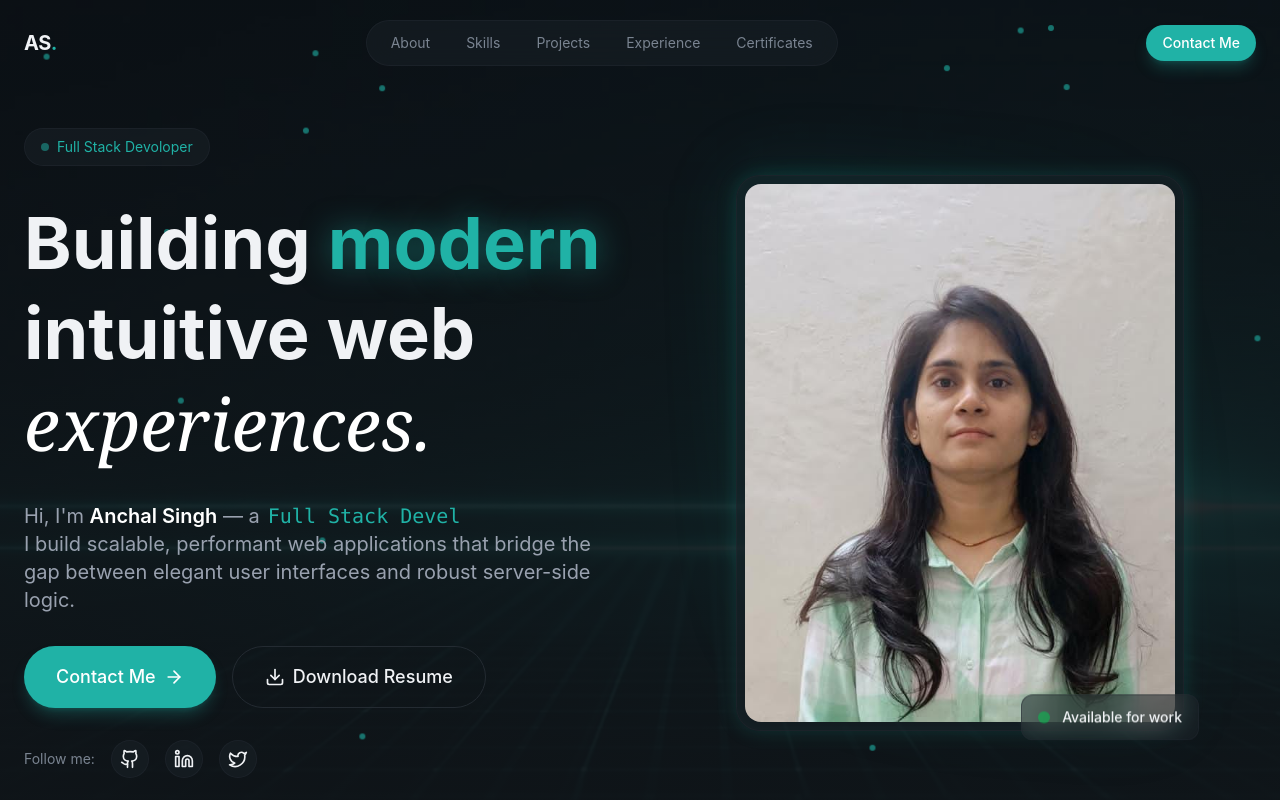
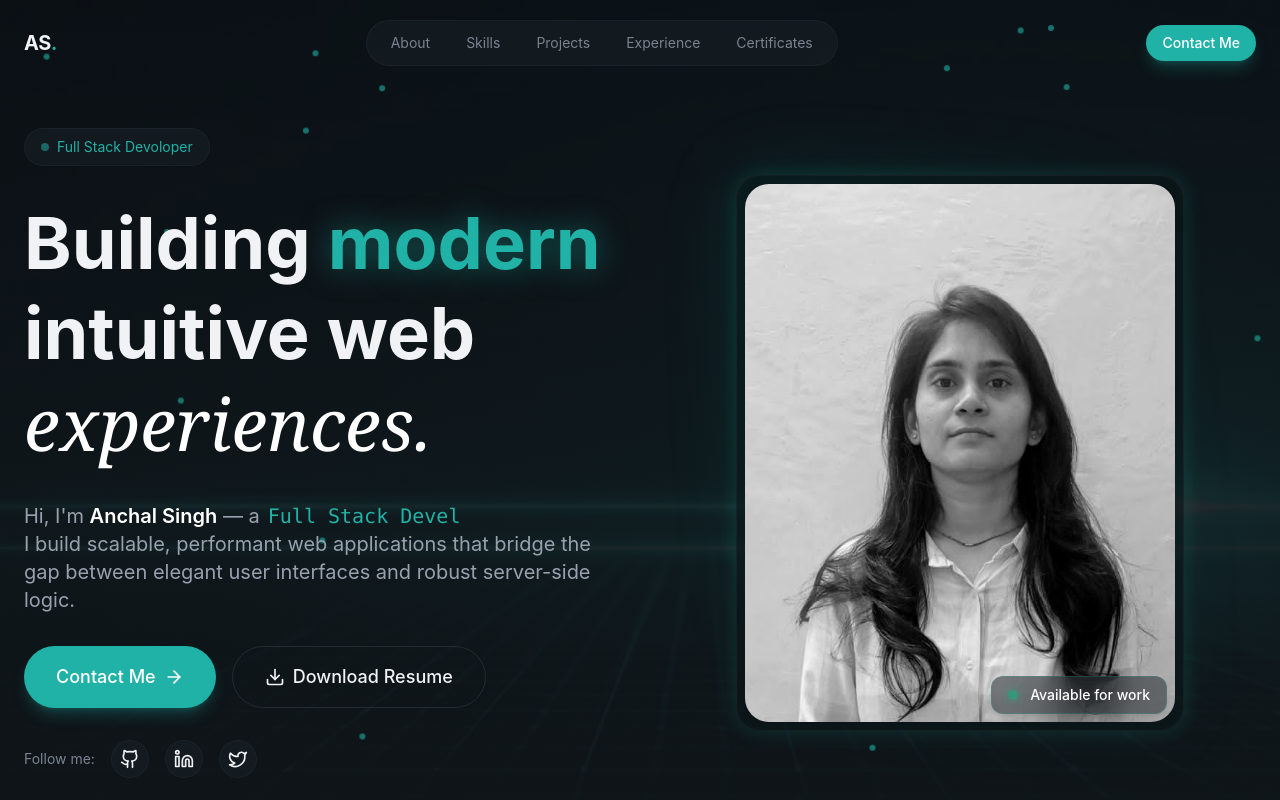
Before and after one commit to ianchalsingh196/Portfolio, a React (Vite) app: page / in a window 1280 px wide. Shown: the top 800 px of the page. Built offline with nearby package versions, Linux system fonts and the light colour scheme.

Commit message:
Updating Hero.js

```diff
--- a/src/sections/Hero.jsx
+++ b/src/sections/Hero.jsx
@@ -101,7 +101,8 @@ export const Hero = () => {
                       'Software Engineer', 2000,
                       'Full Stack Developer', 2000,
                       'MERN & Next.js Specialist', 2000,
-                      'Backend Architect', 2000,
+                      'Backend Developer', 2000,
+                      'AI/ML Architect', 2000,
                     ]}
                     wrapper="span"
                     speed={50}
@@ -121,7 +122,7 @@ export const Hero = () => {
                 Contact Me <ArrowRight className="w-5 h-5" />
               </Button>
               <a
-                href="https://drive.google.com/uc?export=download&id=1Jojbx3iMuXRaZ7xe8_Eq2Y3hLigwNNQH"
+                href="https://drive.google.com/file/d/1WxxO0kvutnFvbiB0auVT_pde66EF0wF2/view?usp=drive_link"
                 target="_blank"
                 rel="noopener noreferrer"
               >
@@ -153,36 +154,31 @@ export const Hero = () => {
           {/* Right Column - Profile Image */}
           <div className="relative animate-fade-in animation-delay-300">
             {/* Profile Image */}
-            <div className="relative max-w-md mx-auto">
+            <div className="relative max-w-md mx-auto group">
               <div
                 className="absolute inset-0
               rounded-3xl bg-gradient-to-br
               from-primary/30 via-transparent
-              to-primary/10 blur-2xl animate-pulse"
+              to-primary/10 blur-2xl opacity-70 group-hover:opacity-100 transition-opacity duration-500 animate-pulse"
               />
-              <div className="relative glass rounded-3xl p-2 glow-border">
-                <img
-                  src="/profile-photo.jpg"
-                  alt="Anchal Singh"
-                  className="w-full aspect-[4/5] object-cover rounded-2xl"
-                />
+              <div className="relative glass rounded-3xl p-2 glow-border overflow-hidden bg-[#0B1215]/50 backdrop-blur-sm">
+                <div className="overflow-hidden rounded-3xl w-full aspect-[4/5]">
+                  <img
+                    src="/profile-photo.jpg"
+                    alt="Anchal Singh"
+                    className="w-full h-full object-cover grayscale contrast-[1.10] group-hover:grayscale-0 group-hover:scale-105 transition-all duration-500 ease-out"
+                  />
+                </div>
 
                 {/* Floating Badge */}
-                <div className="absolute -bottom-4 -right-4 glass rounded-xl px-4 py-3 animate-float">
+                <div className="absolute bottom-4 right-4 glass rounded-xl px-4 py-2 border border-primary/20 shadow-lg">
                   <div className="flex items-center gap-3">
-                    <div className="w-3 h-3 bg-green-500 rounded-full animate-pulse" />
-                    <span className="text-sm font-medium">
+                    <div className="w-2.5 h-2.5 bg-emerald-500 rounded-full animate-pulse shadow-[0_0_10px_#10b981]" />
+                    <span className="text-sm font-medium text-white">
                       Available for work
                     </span>
                   </div>
                 </div>
-                {/* Stats Badge */}
-                {/* <div className="absolute -top-4 -left-4 glass rounded-xl px-4 py-3 animate-float animation-delay-500">
-                  <div className="text-2xl font-bold text-primary">5+</div>
-                  <div className="text-xs text-muted-foreground">
-                    Years Exp.
-                  </div>
-                </div> */}
               </div>
             </div>
           </div>
```
